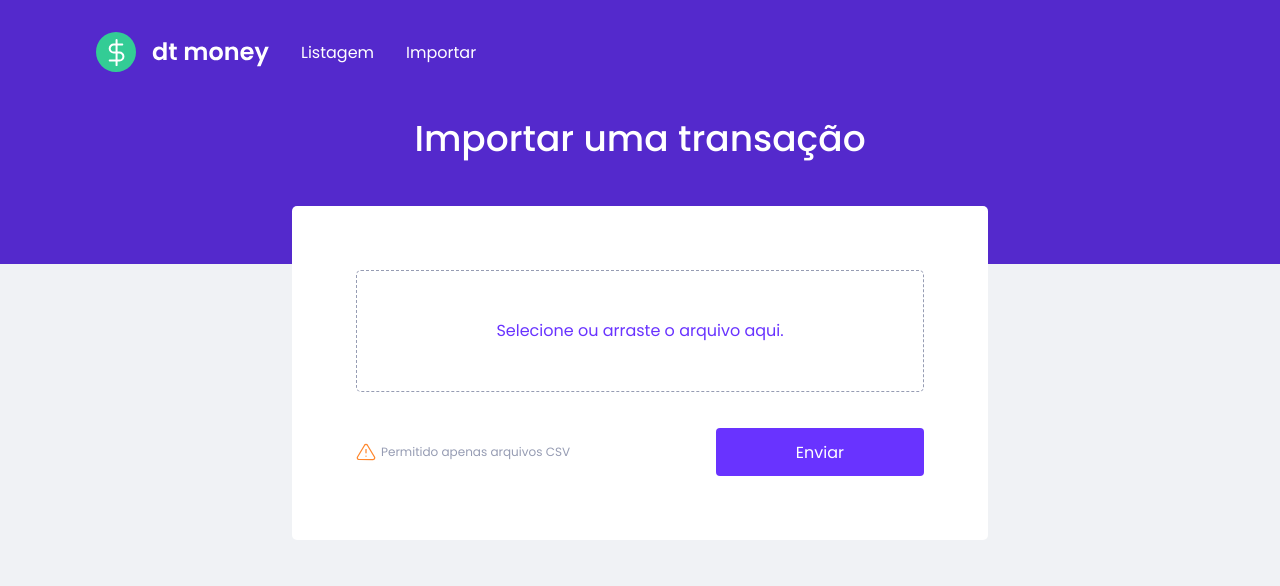
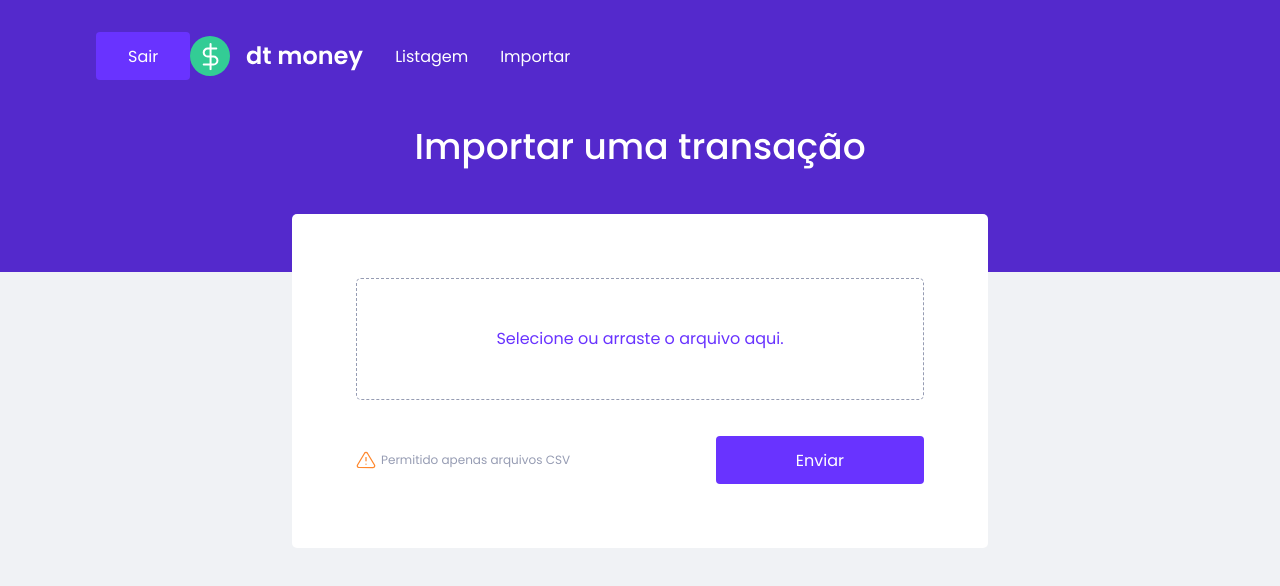
Before and after one commit to felipesanderp/dtmoney, a React (Create React App) app: page /import in a window 1280 px wide. Shown: the top 586 px of the page. Built offline with nearby package versions, Linux system fonts and the light colour scheme; no server answers.

Commit message:
add signOut button

```diff
--- a/src/components/Header/index.tsx
+++ b/src/components/Header/index.tsx
@@ -1,5 +1,6 @@
 import { NavLink, useLocation } from "react-router-dom"
 import logoImg from "../../assets/logo.svg"
+import { useAuth } from "../../hooks/useAuth";
 
 import { Container, Content } from './styles'
 
@@ -9,11 +10,13 @@ interface HeaderProps {
 
 export function Header({ onOpenNewTransactionModal }: HeaderProps) {
   const { pathname } = useLocation();
+  const { signOut } = useAuth();
 
   return (
     <Container>
       <Content>
         <div className="header-items">
+          <button type="button" onClick={() => signOut()}>Sair</button>
           <img src={logoImg} alt="dt money" />
           <nav>
             <NavLink to="/dashboard">Listagem</NavLink>
```
